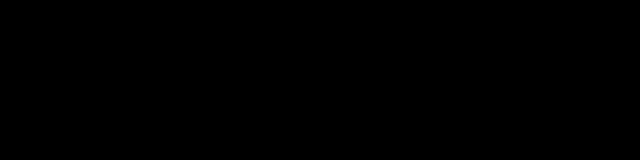
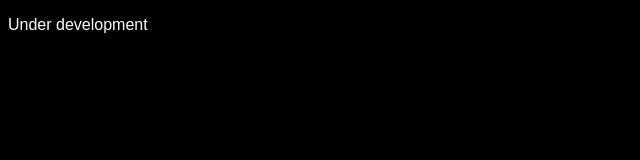
Before and after one commit to Enderman-IDE/joecode-www, a plain HTML site: page index.html in a window 1280 px wide. Shown: the whole page, without its empty margins (0-640 px from the left). Drawn offline with Linux system fonts and the light colour scheme.

Commit message:
H thats all i have to say

```diff
--- a/styles.css
+++ b/styles.css
@@ -1,4 +1,8 @@
 body {
     background-color: #000000;
+}
 
+p {
+    font-family: "DM Sans", sans-serif;
+    color: white;
 }
```
